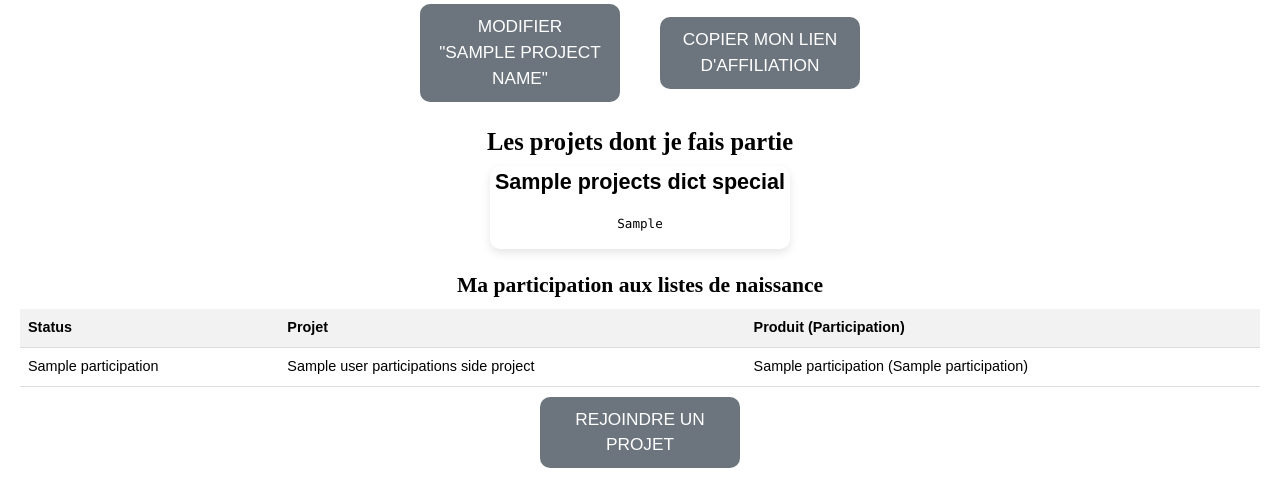
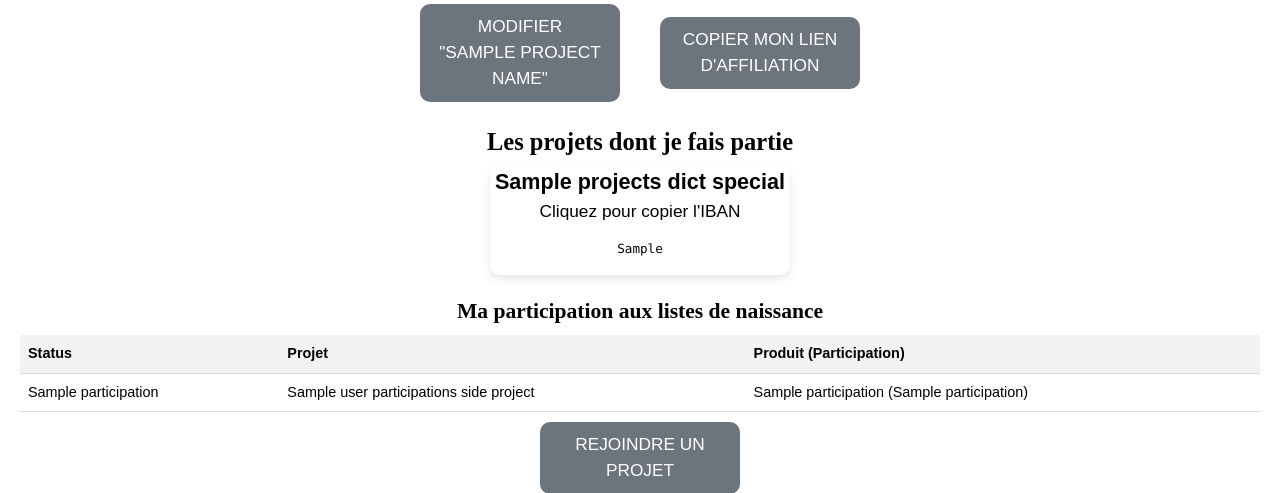
Before and after one commit to GillesCob/chouxfleurs, a Flask app: template app_folder/templates/My projects/my_projects.html in a window 1280 px wide. Shown: the part 246-739 px from the top of the page. Run offline with Flask 3, Linux system fonts and the light colour scheme; the template is opened without the code that fills it: most values are stand-ins (such as "Sample title", 1, 10 or a date in 2020); some libraries are stand-ins or nearby versions.

Commit message:
maj iban

```diff
--- a/app_folder/templates/My projects/my_projects.html
+++ b/app_folder/templates/My projects/my_projects.html
@@ -63,7 +63,9 @@
             {% if project_details.admin_iban_key %}
                     <div class="my_projects_cards" data-iban="{{ project_details.admin_iban_key }}" onclick="copyibanToClipboard(event)">
                         <div class="project_title">{{ project_name }}</div>
+                        <div class="product_description">Cliquez pour copier l'IBAN</div>
                         <p><pre>{{ project_details.admin_iban_key }}</pre></p>
+
                     </div>
             {%else%}
                     <div class="my_card my_projects_cards inert_card">
```
